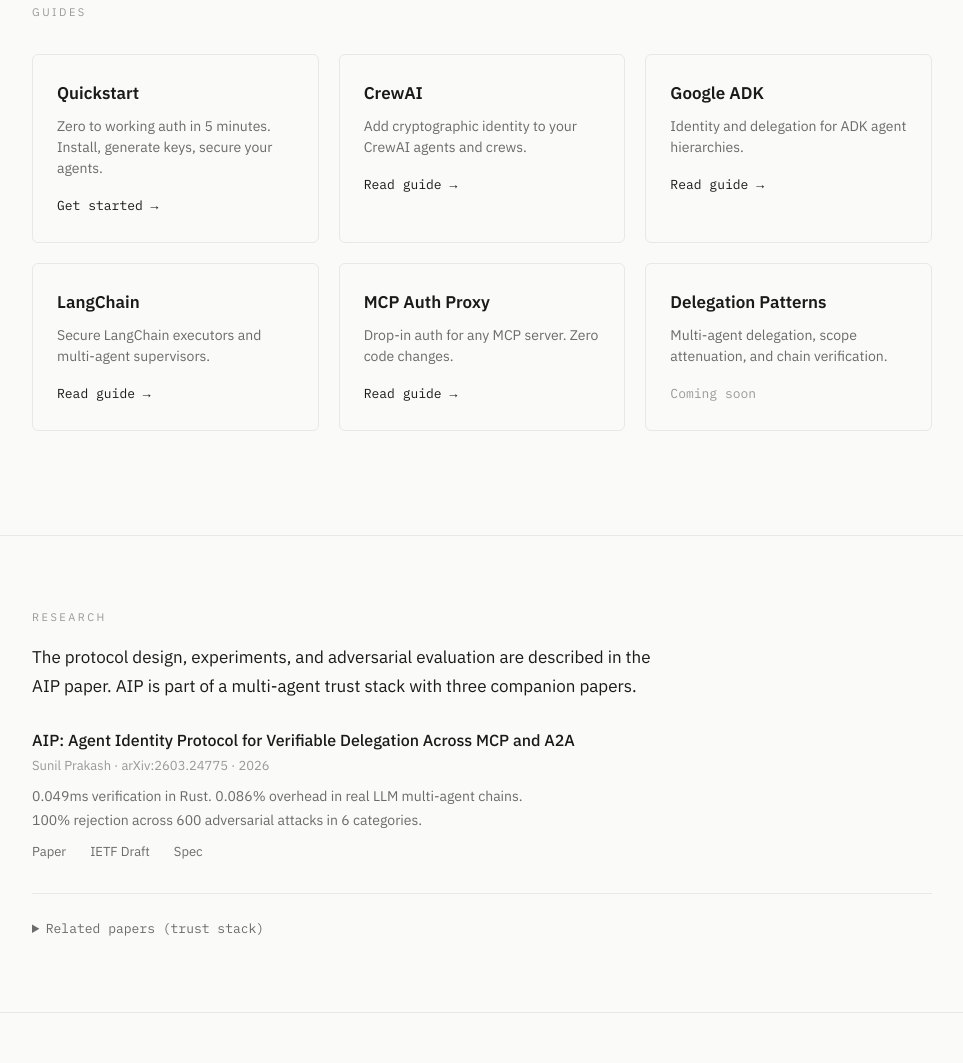
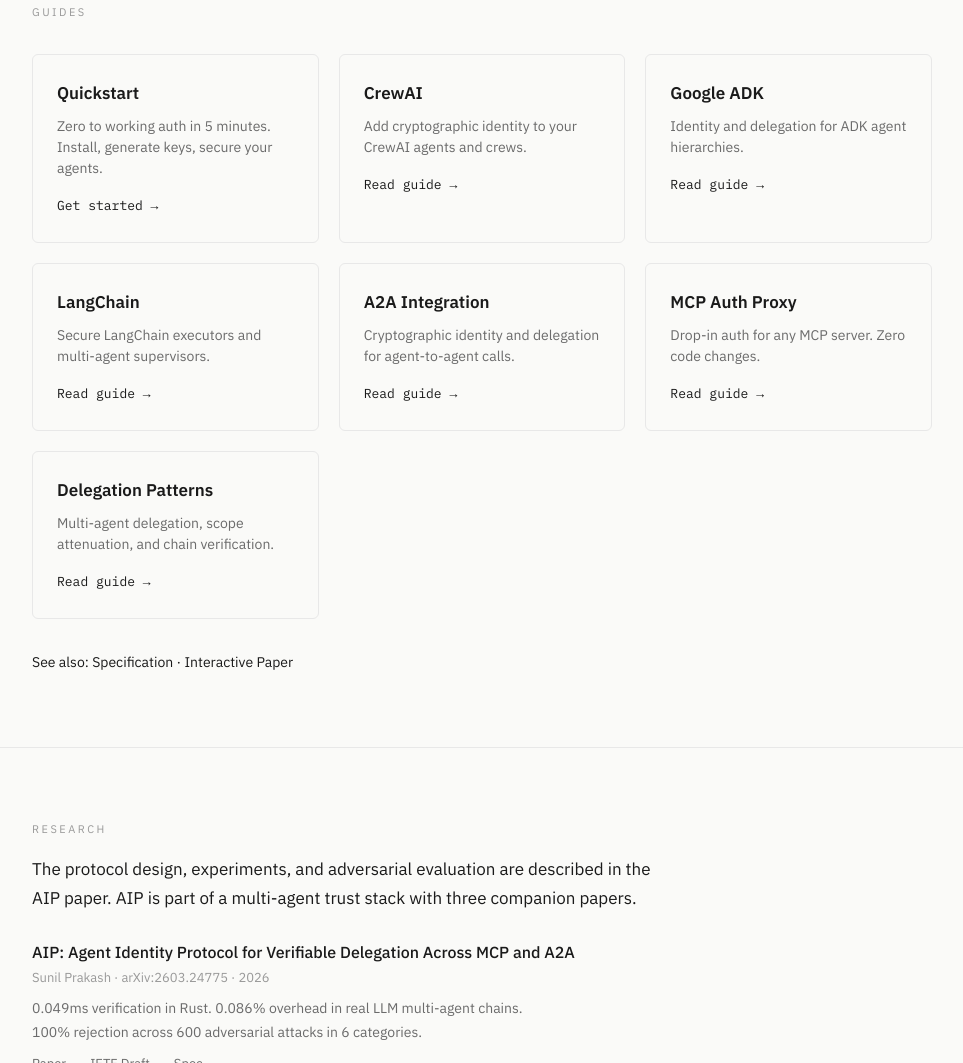
Before and after one commit to sunilp/aip, a plain HTML site: page site/index.html in a window 1280 px wide. Shown: the part 2535-3598 px from the top of the page, without its empty margins (158-1121 px from the left). Drawn offline with Linux system fonts and the light colour scheme.

Commit message:
docs(site): link spec, paper, A2A guide, and delegation guide from landing page

```diff
--- a/site/index.html
+++ b/site/index.html
@@ -396,6 +396,11 @@ headers = {"X-AIP-Token": token}</code></pre>
             <a href="/aip/guides/langchain/">Read guide &rarr;</a>
           </div>
           <div class="guide-card">
+            <h4>A2A Integration</h4>
+            <p>Cryptographic identity and delegation for agent-to-agent calls.</p>
+            <a href="/aip/guides/a2a/">Read guide &rarr;</a>
+          </div>
+          <div class="guide-card">
             <h4>MCP Auth Proxy</h4>
             <p>Drop-in auth for any MCP server. Zero code changes.</p>
             <a href="/aip/guides/mcp-proxy/">Read guide &rarr;</a>
@@ -403,9 +408,12 @@ headers = {"X-AIP-Token": token}</code></pre>
           <div class="guide-card">
             <h4>Delegation Patterns</h4>
             <p>Multi-agent delegation, scope attenuation, and chain verification.</p>
-            <a href="/aip/guides/delegation/" style="color: var(--light);">Coming soon</a>
+            <a href="/aip/guides/delegation/">Read guide &rarr;</a>
           </div>
         </div>
+        <p style="margin-top: 32px; font-size: 14px; color: var(--ink-muted);">
+          See also: <a href="/aip/spec/">Specification</a> · <a href="/aip/paper/">Interactive Paper</a>
+        </p>
       </div>
     </div>
 
```
